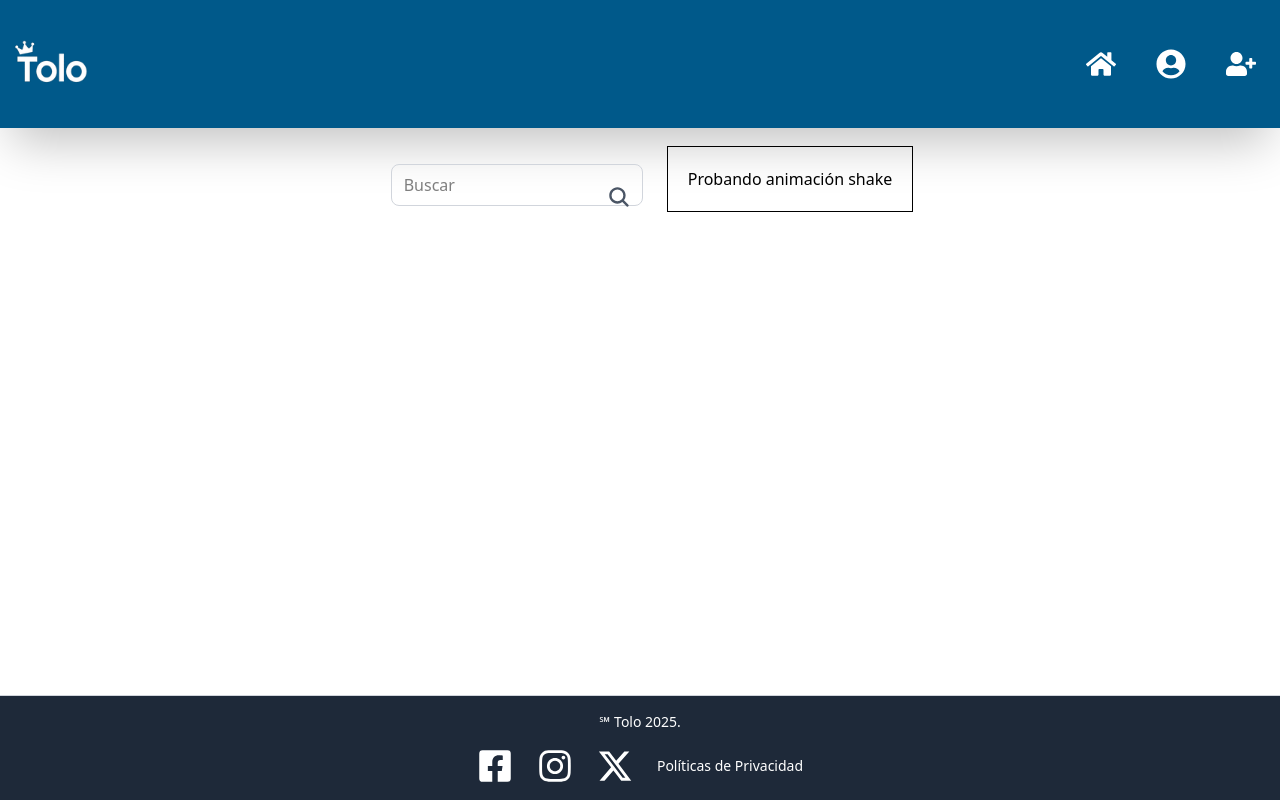
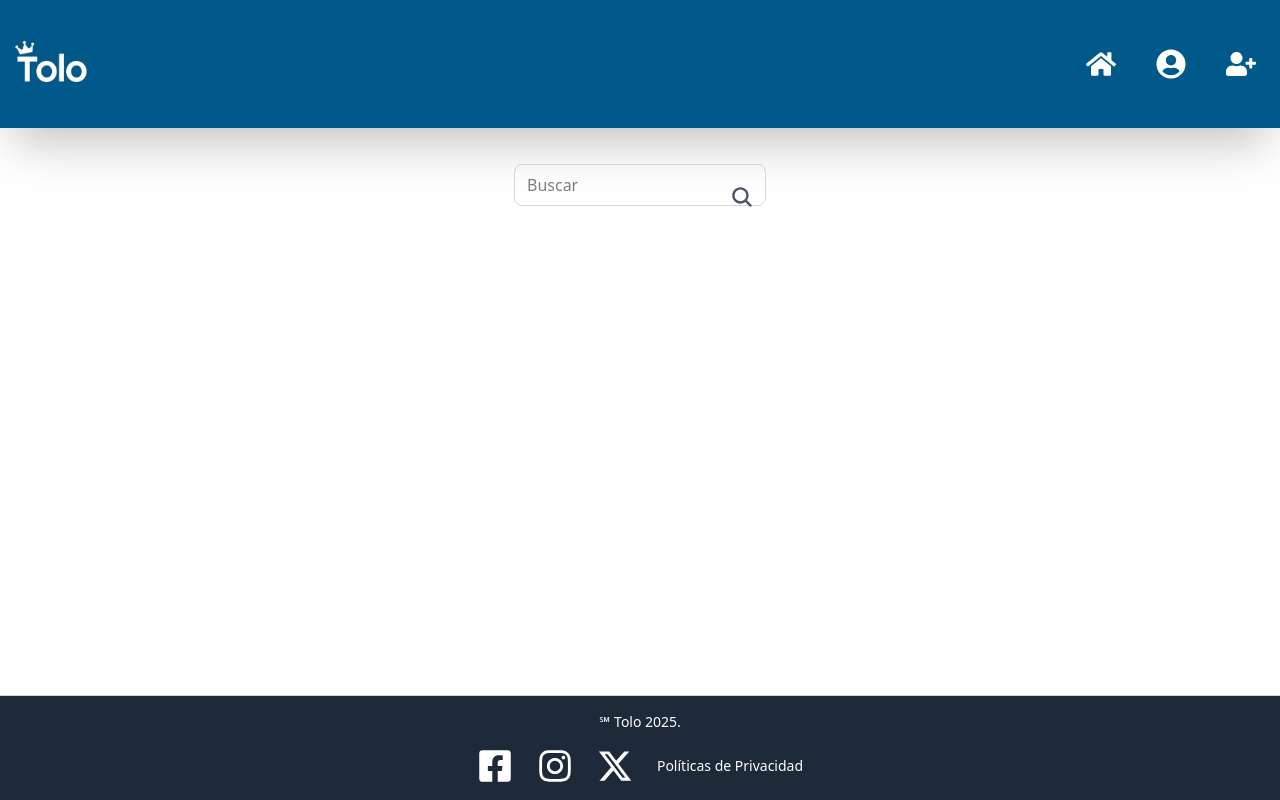
Before and after one commit to lucasp3113/tolo, a React (Vite) app in the folder frontend/: page / in a window 1280 px wide. Built offline with nearby package versions, Linux system fonts and the light colour scheme.

Commit message:
update vibration

```diff
--- a/frontend/src/components/Input.jsx
+++ b/frontend/src/components/Input.jsx
@@ -47,7 +47,7 @@
 />
 */
 
-import React from 'react';
+import React, { useEffect } from 'react';
 
 export default function Input({
   register,
@@ -70,12 +70,26 @@ export default function Input({
 }) {
   const Component = type === "select" ? "select" : "input"
 
+  const errorActual = errors?.[name];
+
+  useEffect(() => {
+    if (errorActual && 'vibrate' in navigator) {
+      navigator.vibrate(300);
+    }
+  }, [errorActual]);
+
   return (
     <div className={type === "checkbox" ? "flex items-center gap-2 m-3" : "flex flex-col-reverse m-3 relative items-start"}>
       {errors?.[name] && <span className='text-red-600 text-xs'>{errors[name].message}</span>}
-      {type === "checkbox" ? undefined : <span className={errors[name] ?`absolute text-2xl -translate-1/3 right-1 top-1/2 text-gray-400` : `absolute text-2xl right-3 top-1/2 text-gray-400`}>
-        {icon}
-      </span>}
+
+      {type === "checkbox" ? undefined : (
+        <span className={errors[name]
+          ? "absolute text-2xl -translate-1/3 right-1 top-1/2 text-gray-400"
+          : "absolute text-2xl right-3 top-1/2 text-gray-400"}>
+          {icon}
+        </span>
+      )}
+
       <Component
         {...(type !== "select" ? { type } : {})}
         name={name}
@@ -103,17 +117,16 @@ export default function Input({
           } : undefined
         })}
         className={`w-full px-3 py-2 rounded-lg focus:outline-none
-  ${errors?.[name]
+          ${errors?.[name]
             ? 'border-2 border-red-600 animation-shake focus:ring-0 focus:border-red-600'
             : 'border border-gray-300 focus:ring-2 focus:ring-blue-500 focus:border-transparent'}
-  ${className}`}
-
-
+          ${className}`}
       >
         {type === "select" ? options.map((option, index) => (
           <option key={index} value={option}>{option}</option>
         )) : undefined}
       </Component>
+
       <label htmlFor={name} className="text-sm font-medium text-gray-700">
         {label}
       </label>
--- a/frontend/src/components/Tes.jsx
+++ /dev/null
@@ -1,9 +0,0 @@
-import '../index.css';
-
-export default function Tes() {
-  return (
-    <div className="animation-shake a border border-black p-5">
-      Probando animación shake
-    </div>
-  )
-}
--- a/frontend/src/pages/Home.jsx
+++ b/frontend/src/pages/Home.jsx
@@ -13,7 +13,6 @@ export default function Home() {
         <Input type={"text"}
          name={"search"} className='pr-10' icon={<IoSearch className='text-2xl text-gray-600'/>} placeholder={"Buscar"}/>
       ]}/>
-      <Tes/>
     </div>
   )
 }
```
